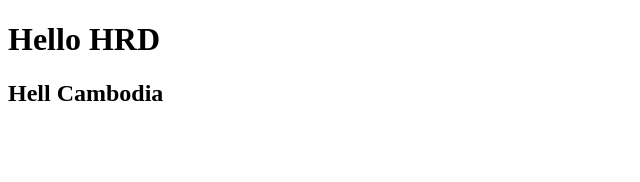
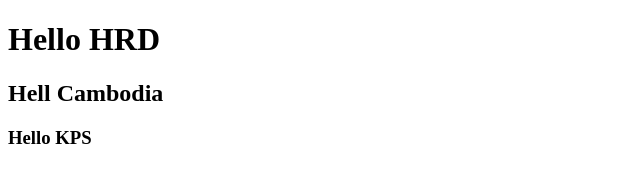
Before and after one commit to srunliza/test-new, a plain HTML site: page index.html in a window 1280 px wide. Shown: the whole page, without its empty margins (0-640 px from the left). Drawn offline with Linux system fonts and the light colour scheme.

Commit message:
added new line

```diff
--- a/index.html
+++ b/index.html
@@ -8,5 +8,6 @@
 <body>
   <h1>Hello HRD</h1>
   <h2>Hell Cambodia</h2>
+  <h3>Hello KPS</h3>
 </body>
 </html>
```
